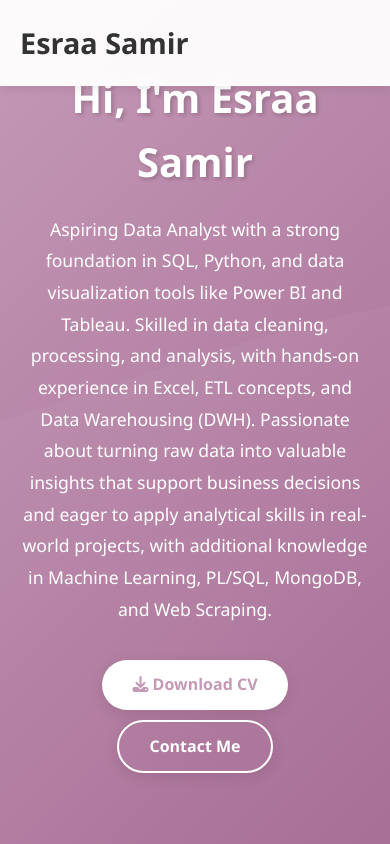
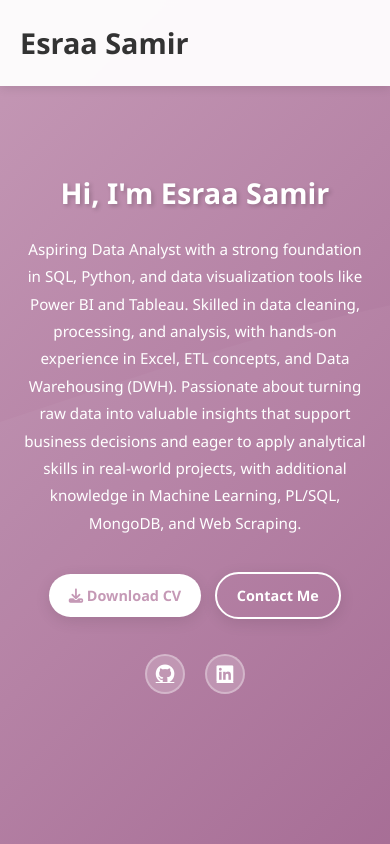
Before and after one commit to EsraaSamir12/EsraaSamir12.github.io, a plain HTML site: page index.html in a window 390 px wide. Shown: the top 844 px of the page. Drawn offline with Linux system fonts and the light colour scheme.

Commit message:
Update index.html

```diff
--- a/index.html
+++ b/index.html
@@ -123,7 +123,7 @@
             background: linear-gradient(135deg, #C599B6 0%, #A46A93 100%);
             color: white;
             text-align: center;
-            padding-top: 80px;
+            padding-top: 150px;
             position: relative;
             overflow: hidden;
         }
@@ -140,6 +140,12 @@
                 opacity: 0.3;
             }
 
+        .hero-content {
+            max-width: 900px;
+            padding: 0 20px;
+
+        }
+
         .hero-content h1 {
             font-size: 3.5rem;
             margin-bottom: 20px;
@@ -152,9 +158,6 @@
         .hero-content p {
             font-size: 1.2rem;
             margin-bottom: 30px;
-            max-width: 900px;
-            margin-left: auto;
-            margin-right: auto;
             line-height: 1.8;
             opacity: 0;
             transform: translateY(20px);
@@ -165,6 +168,36 @@
             opacity: 0;
             transform: translateY(20px);
             animation: fadeInUp 1s forwards 1.1s;
+        }
+
+        .hero-social {
+            margin-top: 30px;
+            display: flex;
+            justify-content: center;
+            gap: 20px;
+            opacity: 0;
+            transform: translateY(20px);
+            animation: fadeInUp 1s forwards 1.4s;
+        }
+
+        .hero-social a {
+            display: inline-flex;
+            align-items: center;
+            justify-content: center;
+            width: 50px;
+            height: 50px;
+            border-radius: 50%;
+            background: rgba(255, 255, 255, 0.2);
+            color: white;
+            font-size: 1.5rem;
+            transition: all 0.3s ease;
+            border: 2px solid rgba(255, 255, 255, 0.3);
+        }
+
+        .hero-social a:hover {
+            background: white;
+            color: #C599B6;
+            transform: translateY(-5px);
         }
 
         .btn {
@@ -753,6 +786,16 @@
                 color: #C599B6;
             }
 
+        @media (max-width: 992px) {
+            .hero-content h1 {
+                font-size: 2.8rem;
+            }
+
+            .hero-content p {
+                font-size: 1.1rem;
+            }
+        }
+
         @media (max-width:768px) {
             .about-content {
                 flex-direction: column;
@@ -764,11 +807,11 @@
             }
 
             .hero-content h1 {
-                font-size: 2.5rem;
+                font-size: 2.2rem;
             }
 
             .hero-content p {
-                font-size: 1.1rem;
+                font-size: 1rem;
             }
 
             .nav-links {
@@ -778,6 +821,37 @@
             .scroll-top {
                 bottom: 20px;
                 right: 20px;
+                width: 40px;
+                height: 40px;
+                font-size: 1.2rem;
+            }
+
+            .hero {
+                padding-top: 100px;
+                height: auto;
+                min-height: 100vh;
+            }
+
+            .hero-content {
+                padding: 40px 0;
+            }
+        }
+
+        @media (max-width: 576px) {
+            .hero-content h1 {
+                font-size: 1.8rem;
+            }
+
+            .hero-content p {
+                font-size: 0.95rem;
+            }
+
+            .btn {
+                padding: 10px 20px;
+                font-size: 0.9rem;
+            }
+
+            .hero-social a {
                 width: 40px;
                 height: 40px;
                 font-size: 1.2rem;
@@ -816,6 +890,14 @@
                     </a>
 
                     <a href="#contact" class="btn btn-outline">Contact Me</a>
+                </div>
+                <div class="hero-social">
+                    <a href="https://github.com/EsraaSamir12" target="_blank" title="GitHub">
+                        <i class="fab fa-github"></i>
+                    </a>
+                    <a href="https://linkedin.com/in/esraa-samir" target="_blank" title="LinkedIn">
+                        <i class="fab fa-linkedin"></i>
+                    </a>
                 </div>
             </div>
         </div>
@@ -1038,6 +1120,7 @@
                         <p><i class="fas fa-envelope"></i> esraasamir118881@gmail.com</p>
                         <p><i class="fas fa-phone"></i> 01064660478</p>
                         <p><i class="fas fa-map-marker-alt"></i> Cairo, Egypt</p>
+
                     </div>
                 </div>
 
@@ -1066,10 +1149,22 @@
     <footer>
         <div class="container">
             <div class="social-links">
-                <a href="#"><i class="fab fa-twitter"></i></a>
-                <a href="#"><i class="fab fa-instagram"></i></a>
-                <a href="#"><i class="fab fa-linkedin"></i></a>
-                <a href="#"><i class="fab fa-github"></i></a>
+                <a href="https://github.com/EsraaSamir12" target="_blank"><i class="fab fa-github"></i></a>
+                <a href="https://www.linkedin.com/in/esraa-samir-7b83152b0/" target="_blank"><i class="fab fa-linkedin"></i></a>
+                <a href="https://www.upwork.com/freelancers/~0188e261c94a1cfc09" target="_blank">
+                    <!-- أيقونة Upwork -->
+                    <svg xmlns="http://www.w3.org/2000/svg" width="24" height="24" viewBox="0 0 512 512" fill="#6fda44">
+                        <path d="M256 0C114.8 0 0 114.8 0 256s114.8 256 256 256 256-114.8 256-256S397.2 0 256 0zm107.5 165.6c39.1 0 71.1 32 71.1 71.1s-32 71.1-71.1 71.1c-22.9 0-43.4-11.1-56-28.2-5.2 22.3-13.5 44-24.7 65.2h-41.7v-89.4c-8.2 2.9-17 4.5-26.1 4.5-39.1 0-71.1-32-71.1-71.1s32-71.1 71.1-71.1 71.1 32 71.1 71.1v10.6c0 9.5-1.8 18.6-5 27.1 6.3 11.6 18.4 19.4 32.4 19.4 20.1 0 36.4-16.3 36.4-36.4s-16.3-36.4-36.4-36.4c-8.1 0-15.6 2.7-21.5 7.2-5.6-6.8-11.7-13-18.2-18.5 13-18.9 34.3-31 58.2-31z" />
+                    </svg>
+                </a>
+
+                <a href="https://khamsat.com/user/esraa_samir_12" target="_blank">
+                    <!-- أيقونة خمسات (استخدمت شكل نجمة كمثال) -->
+                    <svg xmlns="http://www.w3.org/2000/svg" width="24" height="24" viewBox="0 0 24 24" fill="#fbbc05">
+                        <path d="M12 .587l3.668 7.431L24 9.748l-6 5.843L19.335 24 12 19.897 4.665 24 6 15.591 0 9.748l8.332-1.73z" />
+                    </svg>
+                </a>
+
             </div>
             <p>© 2025 All Rights Reserved | Esraa Samir</p>
         </div>
```
